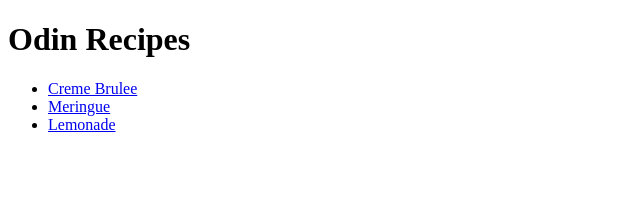
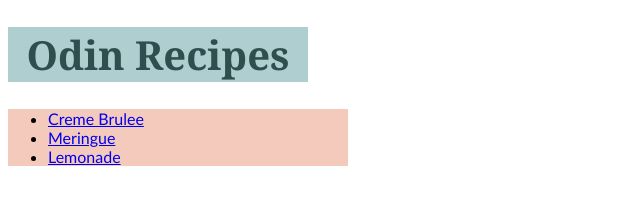
Before and after one commit to dieciaem/odin-recipes, a plain HTML site: page index.html in a window 1280 px wide. Shown: the whole page, without its empty margins (0-640 px from the left). Drawn offline with Linux system fonts and the light colour scheme.

Commit message:
Update recipe sheets with new css

```diff
--- a/index.html
+++ b/index.html
@@ -4,11 +4,12 @@
     <meta charset="UTF-8">
     <meta http-equiv="X-UA-Compatible" content="IE=edge">
     <meta name="viewport" content="width=device-width, initial-scale=1.0">
-    <title>Document</title>
+    <title>Odin Recipes: Denny</title>
+    <link rel="stylesheet" href="style.css">
 </head>
 <body>
-    <h1>Odin Recipes</h1>
-    <ul>
+    <h1 class="header">Odin Recipes</h1>
+    <ul class="list">
         <li><a href="../odin-recipes/recipes/creme-brulee.html">Creme Brulee</a></li>
         <li><a href="../odin-recipes/recipes/meringue.html">Meringue</a></li>
         <li><a href="../odin-recipes/recipes/lemonade.html">Lemonade</a></li>
--- /dev/null
+++ b/style.css
@@ -0,0 +1,17 @@
+/* stylesheet*/
+
+.header {
+    height: auto;
+    width: 300px;
+    text-align: center;
+    font-family: Georgia, 'Times New Roman', serif;
+    font-size: 40px;
+    color: darkslategrey;
+    background-color: #5f9ea080;
+}
+
+.list {
+    background-color: #e9967a80;
+    width: 300px;
+    font-family: 'Trebuchet MS', Tahoma, sans-serif;
+}
```
Also changed, not shown: recipes/creme-brulee.html (+1 -1 lines), recipes/lemonade.html (+1 -1 lines), recipes/meringue.html (+1 -1 lines).
